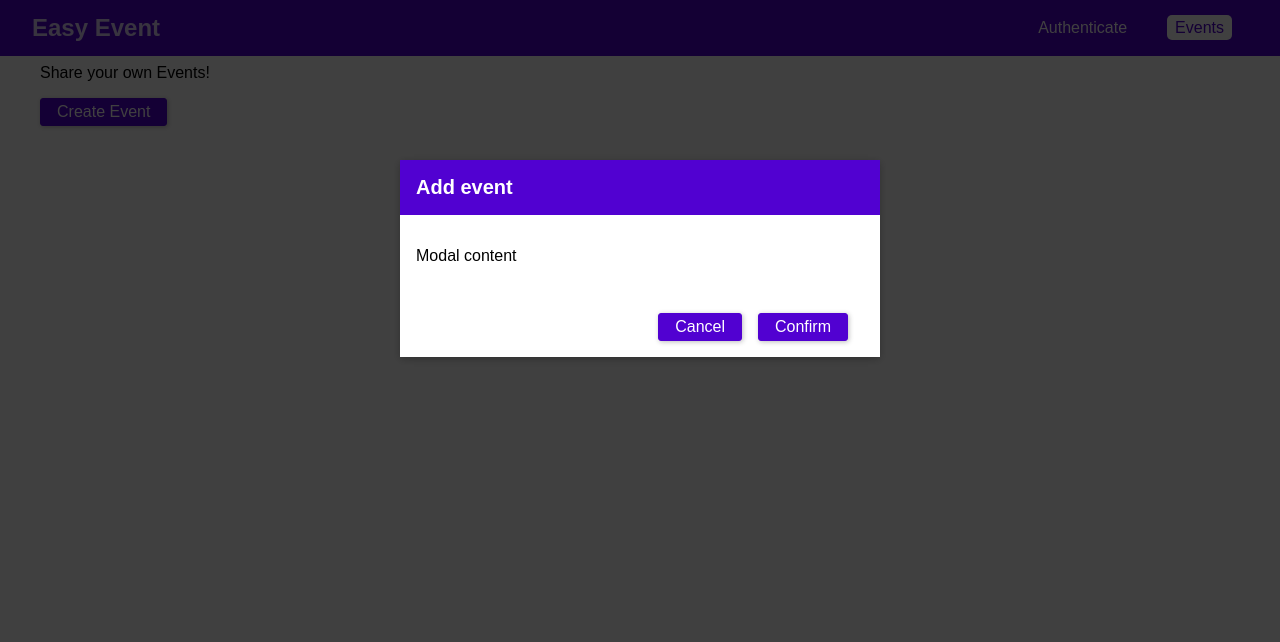
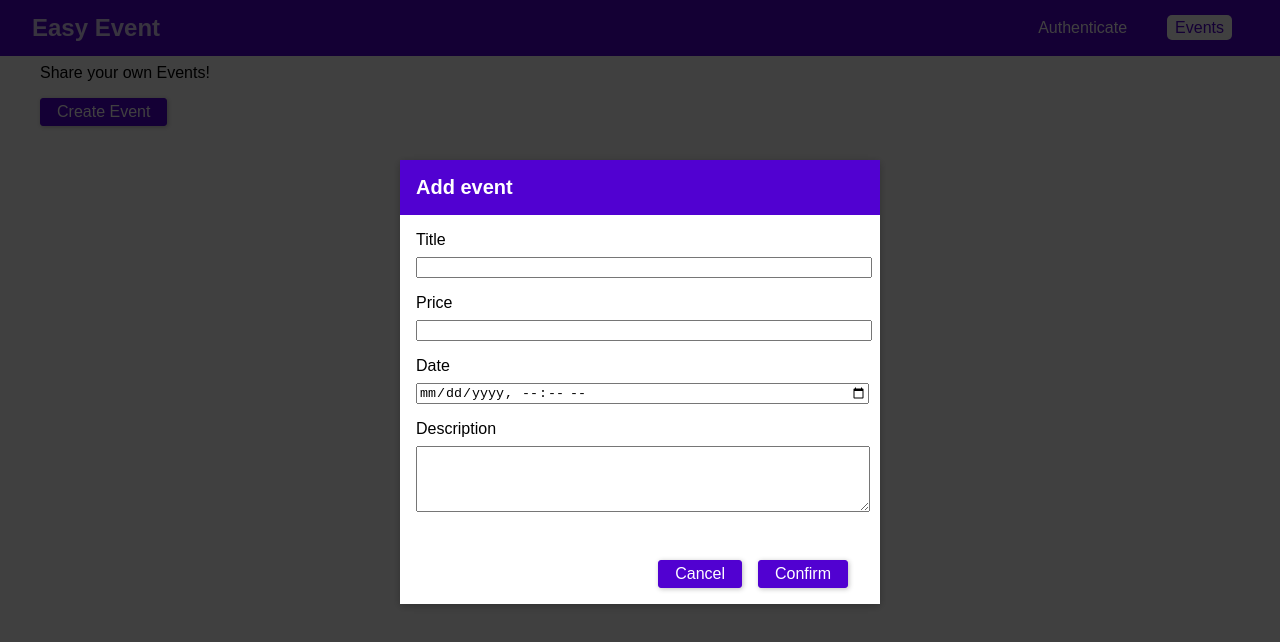
Before and after one commit to MyrPasko/graphql-event-booking, a React (Create React App) app in the folder frontend/: page /events in a window 1280 px wide. Both pictures are taken after a click on the button "Create Event". Shown: the top 642 px of the page. Built offline with nearby package versions, Linux system fonts and the light colour scheme.

Commit message:
# On lesson 16 09.17

```diff
--- a/frontend/src/index.css
+++ b/frontend/src/index.css
@@ -5,7 +5,8 @@ body {
 }
 
 .form-control label,
-.form-control input {
+.form-control input,
+.form-control textarea {
     width: 100%;
     display: block;
 }
--- a/frontend/src/pages/EventsPage.js
+++ b/frontend/src/pages/EventsPage.js
@@ -8,12 +8,34 @@ class EventsPage extends Component {
         creating: false
     };
 
+    constructor(props) {
+        super(props);
+        this.titleElRef = React.createRef();
+        this.priceElRef = React.createRef();
+        this.dateElRef = React.createRef();
+        this.descriptionElRef = React.createRef();
+    }
+
     startCreateEventHandler = () => {
         this.setState({creating: true});
     };
 
     modalConfirmHandler = () => {
         this.setState({creating: false});
+        const title = this.titleElRef.current.value;
+        const price = +this.priceElRef.current.value;              // converts it to number
+        const date = this.dateElRef.current.value;
+        const description = this.descriptionElRef.current.value;
+
+        if (title.trim().length === 0 ||
+            price.trim().length === 0 ||
+            date.trim().length === 0 ||
+            description.trim().length === 0) {
+            return;
+        }
+
+        const event = {title, price, date, description};
+        console.log(event);
     };
 
     modalCancelHandler = () => {
@@ -32,7 +54,24 @@ class EventsPage extends Component {
                     onCancel={this.modalCancelHandler}
                     onConfirm={this.modalConfirmHandler}
                 >
-                    <p>Modal content</p>
+                    <form action="">
+                        <div className="form-control">
+                            <label htmlFor="title">Title</label>
+                            <input type="text" id="title" ref={this.titleElRef}></input>
+                        </div>
+                        <div className="form-control">
+                            <label htmlFor="price">Price</label>
+                            <input type="number" id="price" ref={this.priceElRef}></input>
+                        </div>
+                        <div className="form-control">
+                            <label htmlFor="date">Date</label>
+                            <input type="datetime-local" id="date" ref={this.dateElRef}></input>
+                        </div>
+                        <div className="form-control">
+                            <label htmlFor="description">Description</label>
+                            <textarea id="description" rows="4" ref={this.descriptionElRef}></textarea>
+                        </div>
+                    </form>
                 </Modal>}
                 <div className="events-control">
                     <p>Share your own Events!</p>
```
